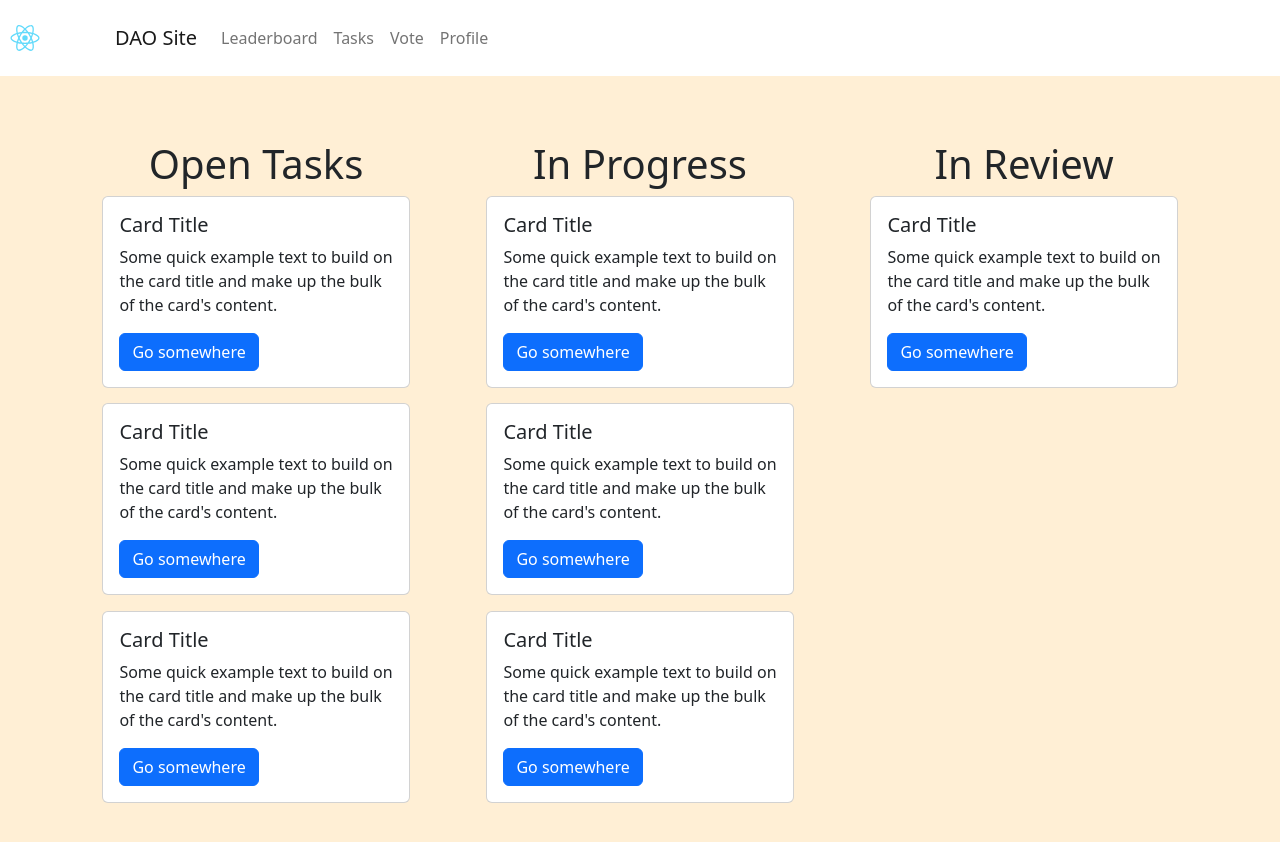
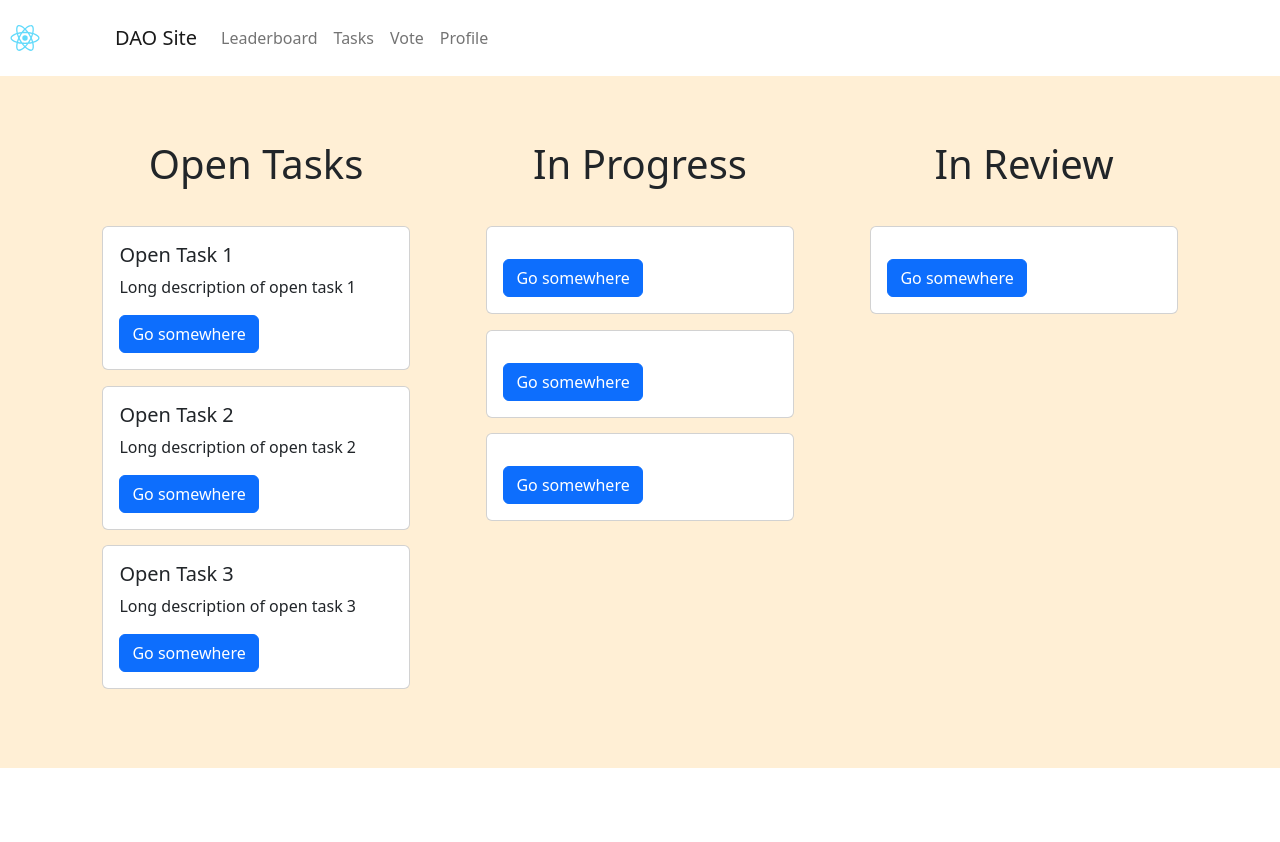
Before and after one commit to hudsonhrh/ethdenverreal, a React (Create React App) app in the folder client/: page /tasks in a window 1280 px wide. Shown: the top 842 px of the page. After the commit the page ends 800 px from the top, so only its background shows below. Built offline with nearby package versions, Linux system fonts and the light colour scheme.

Commit message:
mockdata restructure for tasks

```diff
--- a/client/src/components/TaskCard.jsx
+++ b/client/src/components/TaskCard.jsx
@@ -3,7 +3,7 @@ import Button from "react-bootstrap/Button";
 import Card from "react-bootstrap/Card";
 import temp_image from "../images/temp_image.png";
 
-function TaskCard() {
+const TaskCard = (props) =>{
   return (
     <Card
       style={{
@@ -14,10 +14,9 @@ function TaskCard() {
       }}
     >
       <Card.Body>
-        <Card.Title>Card Title</Card.Title>
+        <Card.Title>{props.title}</Card.Title>
         <Card.Text>
-          Some quick example text to build on the card title and make up the
-          bulk of the card's content.
+          {props.description}
         </Card.Text>
         <Button variant="primary">Go somewhere</Button>
       </Card.Body>
@@ -25,4 +24,6 @@ function TaskCard() {
   );
 }
 
+
+
 export default TaskCard;
--- a/client/src/pages/Tasks.jsx
+++ b/client/src/pages/Tasks.jsx
@@ -19,7 +19,37 @@ const Wrapper = styled.section`
   height: 100%;
 `;
 
+const SectionTitle = styled.h1`
+  margin-bottom: 10%;
+`;
+
+const mockTaskData = [
+  {
+    title: "Open Task 1",
+    description: "Long description of open task 1",
+    status: "open",
+  },
+  {
+    title: "Open Task 2",
+    description: "Long description of open task 2",
+    status: "open",
+  },
+  {
+    title: "Open Task 3",
+    description: "Long description of open task 3",
+    status: "open",
+  },
+];
+
 const Tasks = () => {
+  const items = mockTaskData.map((item) => (
+    <TaskCard
+      title={item.title}
+      description={item.description}
+      status={item.status}
+    ></TaskCard>
+  ));
+
   return (
     <>
       <Wrapper>
@@ -31,7 +61,20 @@ const Tasks = () => {
               alignItems: "center",
             }}
           >
-            <h1>Open Tasks</h1>
+            <SectionTitle>Open Tasks</SectionTitle>
+            {items}
+          </Stack>
+        </Column>
+
+        <Column>
+          <Stack
+            style={{
+              justifyContent: "center",
+              display: "flex",
+              alignItems: "center",
+            }}
+          >
+            <SectionTitle>In Progress</SectionTitle>
             <TaskCard>task1</TaskCard>
             <TaskCard>task1</TaskCard>
             <TaskCard>task1</TaskCard>
@@ -46,22 +89,7 @@ const Tasks = () => {
               alignItems: "center",
             }}
           >
-            <h1>In Progress</h1>
-            <TaskCard>task1</TaskCard>
-            <TaskCard>task1</TaskCard>
-            <TaskCard>task1</TaskCard>
-          </Stack>
-        </Column>
-
-        <Column>
-          <Stack
-            style={{
-              justifyContent: "center",
-              display: "flex",
-              alignItems: "center",
-            }}
-          >
-            <h1>In Review</h1>
+            <SectionTitle>In Review</SectionTitle>
             <TaskCard>task1</TaskCard>
           </Stack>
         </Column>
```
